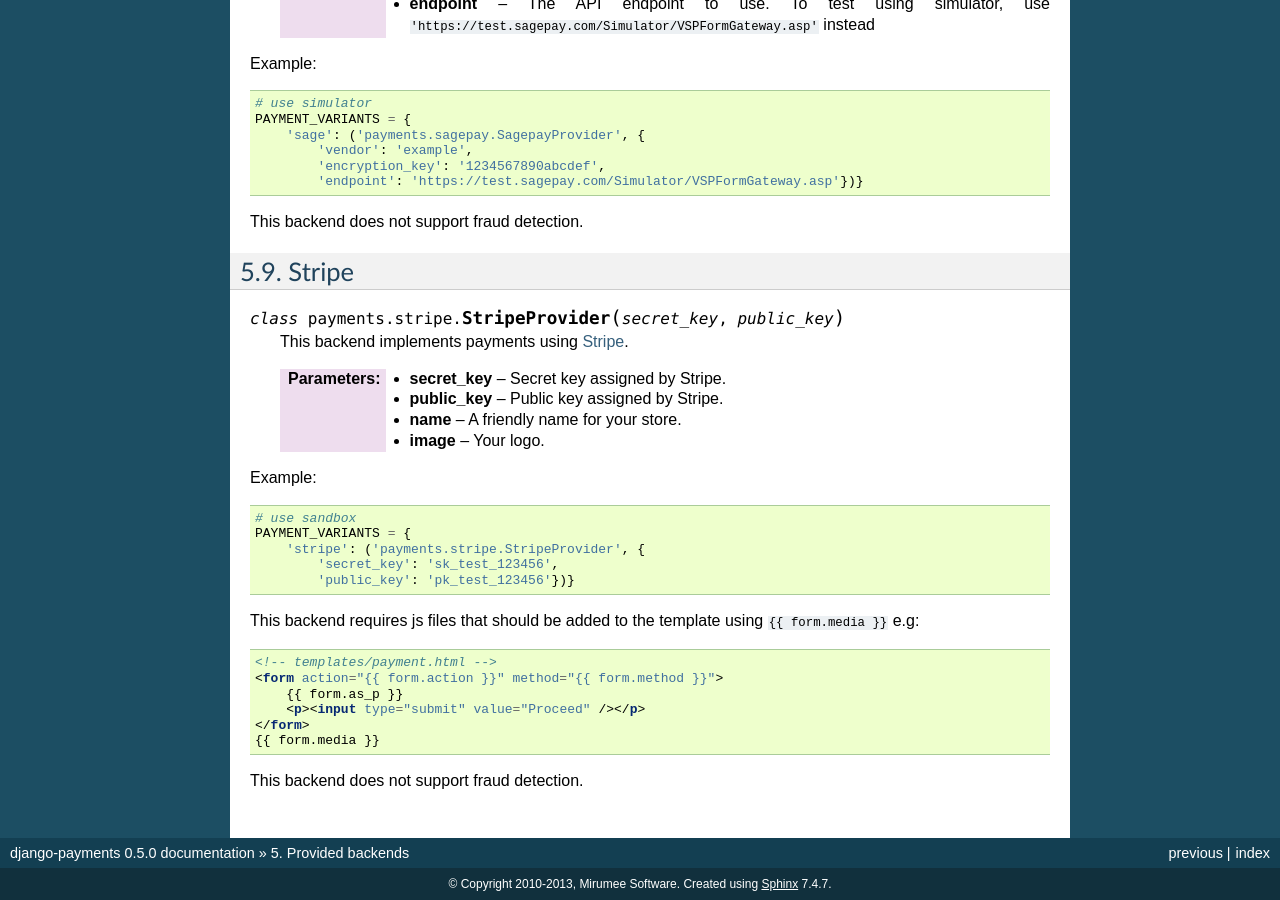
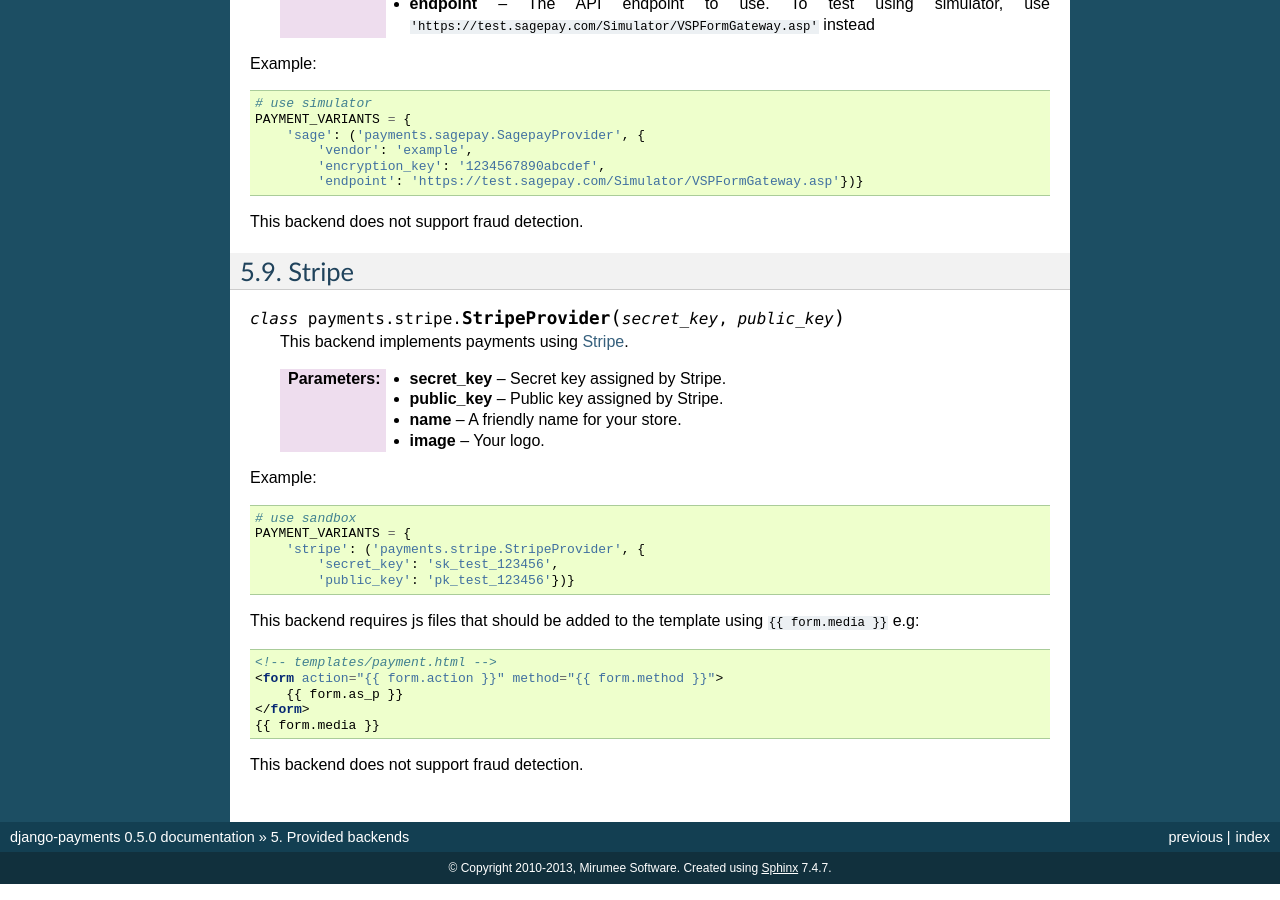
Before and after one commit to jazzband/django-payments, a Sphinx documentation site: the page built from doc/modules.rst, in a window 1280 px wide and 900 px high, scrolled down 4073 px. Built offline with Sphinx 7.4.7, drawn with Linux system fonts in a browser that asks for light colours.

Commit message:
Remove superfluous button

```diff
--- a/doc/modules.rst
+++ b/doc/modules.rst
@@ -255,7 +255,6 @@
       <!-- templates/payment.html -->
       <form action="{{ form.action }}" method="{{ form.method }}">
           {{ form.as_p }}
-          <p><input type="submit" value="Proceed" /></p>
       </form>
       {{ form.media }}
 
```
